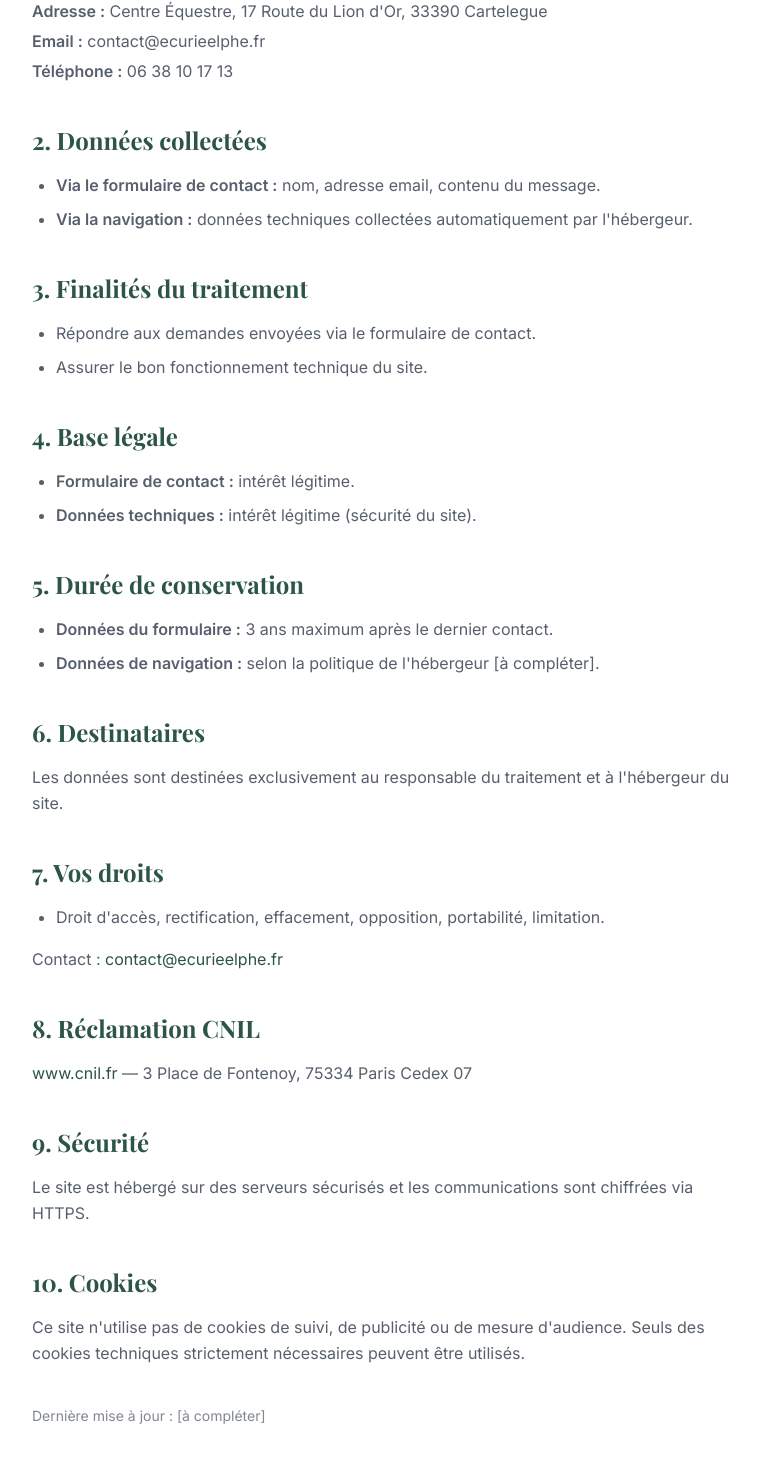
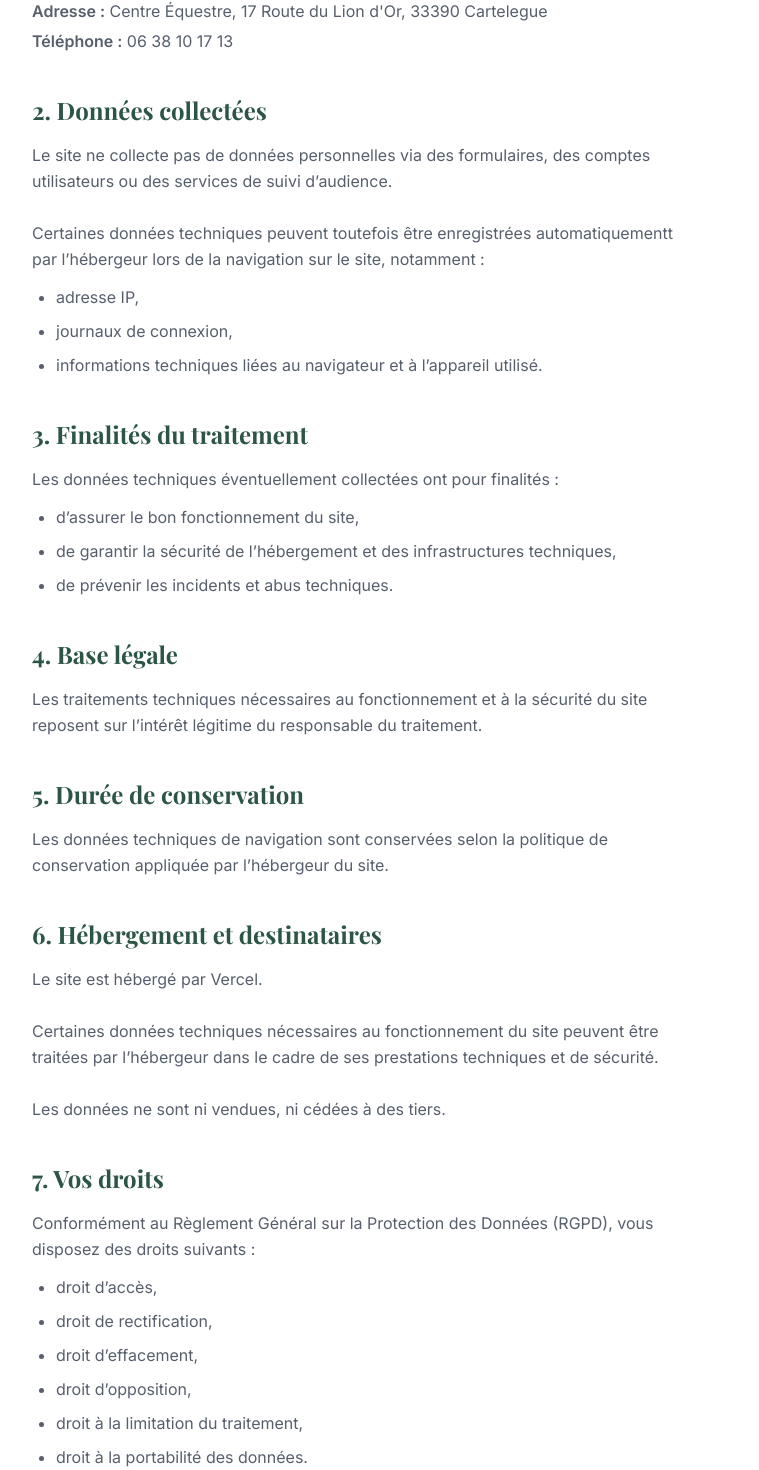
Before and after one commit to j-sicard/ecurie_elevage_d_elphe_vue, a Nuxt app: page /politique-confidentialite in a window 1280 px wide. Shown: the part 296-1766 px from the top of the page, without its empty margins (256-1015 px from the left). Built offline with nearby package versions, Linux system fonts and the light colour scheme; a web font is replaced by a local one.

Commit message:
modification mention legal et politique de confidentialité

```diff
--- a/pages/mentions-legales.vue
+++ b/pages/mentions-legales.vue
@@ -18,52 +18,82 @@ useSeoMeta({
             <li><strong>Nom / Prénom :</strong> Sicard Julien</li>
             <li><strong>Statut juridique :</strong> Particulier</li>
             <li><strong>Adresse :</strong> Saint-Ciers-Sur-Gironde, France</li>
-            <li><strong>Email :</strong> contact@ecurieelphe.fr</li>
-            <li><strong>Linkedin :</strong> <a href="https://www.linkedin.com/in/srdjulien" target="_blank" rel="noopener noreferrer" class="text-primary hover:text-accent transition-colors">linkedin.com/in/srdjulien</a></li>
-            <li><strong>Responsable de la publication :</strong> [à compléter]</li>
+            <li><strong>Email :</strong> [à compléter] </li>
+            <li><strong>Linkedin :</strong> <a href="https://www.linkedin.com/in/srdjulien" target="_blank" rel="noopener noreferrer" class="text-primary hover:text-accent underline transition-colors">linkedin.com/in/srdjulien</a></li>
+            <li><strong>Responsable de la publication :</strong> Sicard julien</li>
           </ul>
         </div>
 
         <div>
           <h2 class="text-2xl font-serif font-bold text-primary mb-4">Hébergement</h2>
-          <ul class="mt-3 space-y-1 list-none pl-0">
-            <li><strong>Nom de l'hébergeur :</strong> [à compléter]</li>
-            <li><strong>Adresse :</strong> [à compléter]</li>
-            <li><strong>Téléphone :</strong> [à compléter]</li>
-          </ul>
+          <p>Le site est hébergé par :</p>
+          <br />
+          <p>Vercel Inc.</p>
+          <p>440 N Barranca Ave #4133</p>
+          <p>Covina, CA 91723</p>
+          <p>États-Unis</p>
+          <br />
+          <p>Site web : <span class= "underline">https://vercel.com</span></p>
         </div>
 
         <div>
           <h2 class="text-2xl font-serif font-bold text-primary mb-4">Propriété intellectuelle</h2>
-          <p>L'ensemble des contenus présents sur ce site est la propriété exclusive de l'Écurie - Élevage d'Elphe, sauf mention contraire. Toute reproduction sans autorisation écrite préalable est interdite.</p>
+          <p>L’ensemble des contenus présents sur ce site (textes, images, logos, éléments</p>
+          <p>graphiques, etc.) est la propriété exclusive de l’Écurie - Élevage d'Elphe, sauf mention</p>
+          <p>contraire.</p>
+          <br />
+          <p>Toute reproduction, représentation, modification ou diffusion, totale ou partielle, sans</p>
+          <p>autorisation écrite préalable est interdite.</p>
         </div>
 
         <div>
           <h2 class="text-2xl font-serif font-bold text-primary mb-4">Responsabilité</h2>
-          <p>L'éditeur s'efforce de fournir des informations aussi précises que possible mais ne pourra être tenu responsable des omissions ou inexactitudes.</p>
+          <p>L’éditeur s’efforce de fournir des informations aussi précises que possible. Toutefois, il</p>
+          <p>ne pourra être tenu responsable des omissions, inexactitudes ou éventuelles</p>
+          <p>indisponibilités du site.</p>
         </div>
 
         <div>
           <h2 class="text-2xl font-serif font-bold text-primary mb-4">Données personnelles (RGPD)</h2>
-          <p>Conformément au RGPD, vous disposez des droits d'accès, rectification, effacement, opposition et portabilité sur vos données.</p>
-          <p class="mt-3">Pour exercer vos droits : <a href="mailto:contact@ecurieelphe.fr" class="text-primary hover:text-accent transition-colors">contact@ecurieelphe.fr</a></p>
-          <p class="mt-3">Réclamation auprès de la <a href="https://www.cnil.fr" target="_blank" rel="noopener noreferrer" class="text-primary hover:text-accent transition-colors">CNIL</a>.</p>
+          <p>Conformément au Règlement Général sur la Protection des Données (RGPD), vous</p>
+          <p>disposez des droits suivants :</p>
+          <br />
+          <ul class="mt-3 space-y-1 list-none pl-0">
+            <li>droit d’accès,</li>
+            <li>droit de rectification,</li>
+            <li>droit d’effacement,</li>
+            <li>droit d’opposition,</li>
+            <li>droit à la limitation du traitement,</li>
+            <li>droit à la portabilité des données.</li>
+          </ul>
+          <br />
+          <p>Pour exercer vos droits : [a remplir]</p>
+          <br />
+          <p>Vous pouvez également introduire une réclamation auprès de la CNIL :</p>
+          <p class="underline">https://www.cnil.fr</p>
         </div>
 
         <div>
           <h2 class="text-2xl font-serif font-bold text-primary mb-4">Cookies</h2>
-          <p>Ce site n'utilise pas de cookies de suivi, de publicité ou de mesure d'audience.</p>
+          <p>Ce site n’utilise pas de cookies de suivi, de publicité ou de mesure d’audience.</p>
+          <br />
           <p class="mt-3">Seuls des cookies techniques strictement nécessaires au fonctionnement du site peuvent être utilisés. Ces cookies ne nécessitent pas de consentement préalable conformément à la réglementation en vigueur.</p>
         </div>
 
         <div>
           <h2 class="text-2xl font-serif font-bold text-primary mb-4">Liens externes</h2>
-          <p>Ce site peut contenir des liens vers des sites tiers. L'éditeur décline toute responsabilité quant à leur contenu.</p>
+          <p>Le site peut contenir des liens vers des sites tiers. L’éditeur décline toute</p>
+          <p>responsabilité concernant le contenu ou les pratiques de confidentialité de ces sites</p>
+          <p>externes.</p>
         </div>
 
         <div>
           <h2 class="text-2xl font-serif font-bold text-primary mb-4">Droit applicable</h2>
           <p>Les présentes mentions légales sont soumises au droit français.</p>
+        </div>
+
+        <div>
+          <p class="text-sm text-text/60">Dernière mise à jour : Dernière mise à jour : 28 mai 2026</p>
         </div>
       </div>
 
--- a/pages/pension.vue
+++ b/pages/pension.vue
@@ -17,7 +17,7 @@ const galerie = [
   { src: '/images/Champ.jpg', alt: 'Chevaux au pré en pension' },
   { src: '/images/IMG_1220.png', alt: 'Groupe de chevaux au pré' },
   { src: '/images/IMG_1714.png', alt: "chevaux en pension au pré enneigé" },
-  { src: '/images/IMG_3195.jpg', alt: 'chevaux en pension au pré' },
+  { src: '/images/IMG_3223.jpg', alt: 'box à cheval' },
 ]
 </script>
 
--- a/pages/politique-confidentialite.vue
+++ b/pages/politique-confidentialite.vue
@@ -14,75 +14,102 @@ useSeoMeta({
         <div>
           <h2 class="text-2xl font-serif font-bold text-primary mb-4">1. Responsable du traitement</h2>
           <ul class="mt-3 space-y-1 list-none pl-0">
-            <li><strong>Nom / Entreprise :</strong> [à compléter]</li>
+            <li><strong>Nom / Entreprise :</strong> Écurie - Élevage d'Elphe</li>
             <li><strong>Adresse :</strong> Centre Équestre, 17 Route du Lion d'Or, 33390 Cartelegue</li>
-            <li><strong>Email :</strong> contact@ecurieelphe.fr</li>
             <li><strong>Téléphone :</strong> 06 38 10 17 13</li>
           </ul>
         </div>
 
         <div>
           <h2 class="text-2xl font-serif font-bold text-primary mb-4">2. Données collectées</h2>
+          <p>Le site ne collecte pas de données personnelles via des formulaires, des comptes</p>
+          <p>utilisateurs ou des services de suivi d’audience.</p>
+          <br />
+          <p>Certaines données techniques peuvent toutefois être enregistrées automatiquementt</p>
+          <p>par l’hébergeur lors de la navigation sur le site, notamment :</p>
           <ul class="mt-3 space-y-2 list-disc pl-6">
-            <li><strong>Via le formulaire de contact :</strong> nom, adresse email, contenu du message.</li>
-            <li><strong>Via la navigation :</strong> données techniques collectées automatiquement par l'hébergeur.</li>
+            <li>adresse IP,</li>
+            <li>journaux de connexion,</li>
+            <li>informations techniques liées au navigateur et à l’appareil utilisé.</li>
           </ul>
         </div>
 
         <div>
           <h2 class="text-2xl font-serif font-bold text-primary mb-4">3. Finalités du traitement</h2>
+          <p>Les données techniques éventuellement collectées ont pour finalités :</p>
           <ul class="mt-3 space-y-2 list-disc pl-6">
-            <li>Répondre aux demandes envoyées via le formulaire de contact.</li>
-            <li>Assurer le bon fonctionnement technique du site.</li>
+            <li>d’assurer le bon fonctionnement du site,</li>
+            <li>de garantir la sécurité de l’hébergement et des infrastructures techniques,</li>
+            <li>de prévenir les incidents et abus techniques.</li>
           </ul>
         </div>
 
         <div>
           <h2 class="text-2xl font-serif font-bold text-primary mb-4">4. Base légale</h2>
-          <ul class="mt-3 space-y-2 list-disc pl-6">
-            <li><strong>Formulaire de contact :</strong> intérêt légitime.</li>
-            <li><strong>Données techniques :</strong> intérêt légitime (sécurité du site).</li>
-          </ul>
+          <p>Les traitements techniques nécessaires au fonctionnement et à la sécurité du site</p>
+          <p>reposent sur l’intérêt légitime du responsable du traitement.</p>
         </div>
 
         <div>
           <h2 class="text-2xl font-serif font-bold text-primary mb-4">5. Durée de conservation</h2>
-          <ul class="mt-3 space-y-2 list-disc pl-6">
-            <li><strong>Données du formulaire :</strong> 3 ans maximum après le dernier contact.</li>
-            <li><strong>Données de navigation :</strong> selon la politique de l'hébergeur [à compléter].</li>
-          </ul>
+          <p>Les données techniques de navigation sont conservées selon la politique de</p>
+          <p>conservation appliquée par l’hébergeur du site.</p>
         </div>
 
         <div>
-          <h2 class="text-2xl font-serif font-bold text-primary mb-4">6. Destinataires</h2>
-          <p>Les données sont destinées exclusivement au responsable du traitement et à l'hébergeur du site.</p>
+          <h2 class="text-2xl font-serif font-bold text-primary mb-4">6. Hébergement et destinataires</h2>
+          <p>Le site est hébergé par Vercel.</p>
+          <br />
+          <p>Certaines données techniques nécessaires au fonctionnement du site peuvent être</p>
+          <p>traitées par l’hébergeur dans le cadre de ses prestations techniques et de sécurité.</p>
+          <br />
+          <p>Les données ne sont ni vendues, ni cédées à des tiers.</p>
         </div>
 
         <div>
           <h2 class="text-2xl font-serif font-bold text-primary mb-4">7. Vos droits</h2>
+          <p>Conformément au Règlement Général sur la Protection des Données (RGPD), vous</p>
+          <p>disposez des droits suivants :</p>
           <ul class="mt-3 space-y-2 list-disc pl-6">
-            <li>Droit d'accès, rectification, effacement, opposition, portabilité, limitation.</li>
+            <li>droit d’accès,</li>
+            <li>droit de rectification,</li>
+            <li>droit d’effacement,</li>
+            <li>droit d’opposition,</li>
+            <li>droit à la limitation du traitement,</li>
+            <li>droit à la portabilité des données.</li>
           </ul>
           <p class="mt-4">Contact : <a href="mailto:contact@ecurieelphe.fr" class="text-primary hover:text-accent transition-colors">contact@ecurieelphe.fr</a></p>
         </div>
 
         <div>
           <h2 class="text-2xl font-serif font-bold text-primary mb-4">8. Réclamation CNIL</h2>
-          <p><a href="https://www.cnil.fr" target="_blank" rel="noopener noreferrer" class="text-primary hover:text-accent transition-colors">www.cnil.fr</a> — 3 Place de Fontenoy, 75334 Paris Cedex 07</p>
+          <p>Vous pouvez également introduire une réclamation auprès de la Commission</p>
+          <p>Nationale de l’Informatique et des Libertés (CNIL) :</p>
+          <br />
+          <p><a href="https://www.cnil.fr" target="_blank" rel="noopener noreferrer" class="text-primary hover:text-accent underline transition-colors">www.cnil.fr</a></p>
+          <br />
+          <p>CNIL</p>
+          <p>3 Place de fontenoy</p>
+          <p>75334 Paris Cedex 07</p>
+          <p>France</p>
         </div>
 
         <div>
           <h2 class="text-2xl font-serif font-bold text-primary mb-4">9. Sécurité</h2>
-          <p>Le site est hébergé sur des serveurs sécurisés et les communications sont chiffrées via HTTPS.</p>
+          <p>Le site utilise une connexion sécurisée via le protocole HTTPS afin de protéger les</p>
+          <p>échanges entre le navigateur de l’utilisateur et le serveur.</p>
         </div>
 
         <div>
           <h2 class="text-2xl font-serif font-bold text-primary mb-4">10. Cookies</h2>
-          <p>Ce site n'utilise pas de cookies de suivi, de publicité ou de mesure d'audience. Seuls des cookies techniques strictement nécessaires peuvent être utilisés.</p>
+          <p>Ce site n’utilise pas de cookies de suivi publicitaire ou de mesure d’audience.</p>
+          <br />
+          <p>Seuls des cookies strictement nécessaires au fonctionnement technique du site</p>
+          <p>peuvent être utilisés par l’hébergeur.</p>
         </div>
 
         <div>
-          <p class="text-sm text-text/60">Dernière mise à jour : [à compléter]</p>
+          <p class="text-sm text-text/60">Dernière mise à jour : Dernière mise à jour : 28 mai 2026</p>
         </div>
       </div>
 
```
